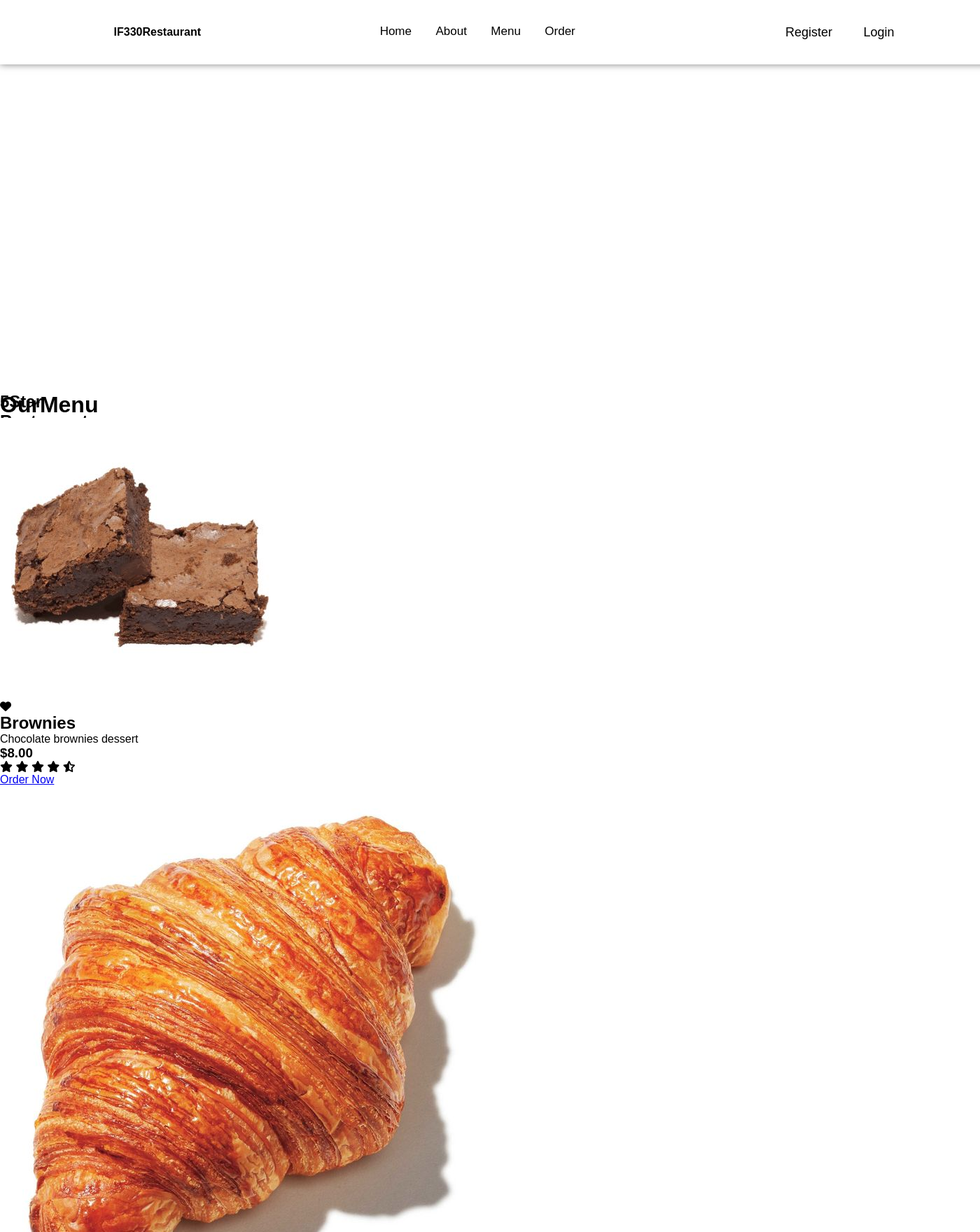
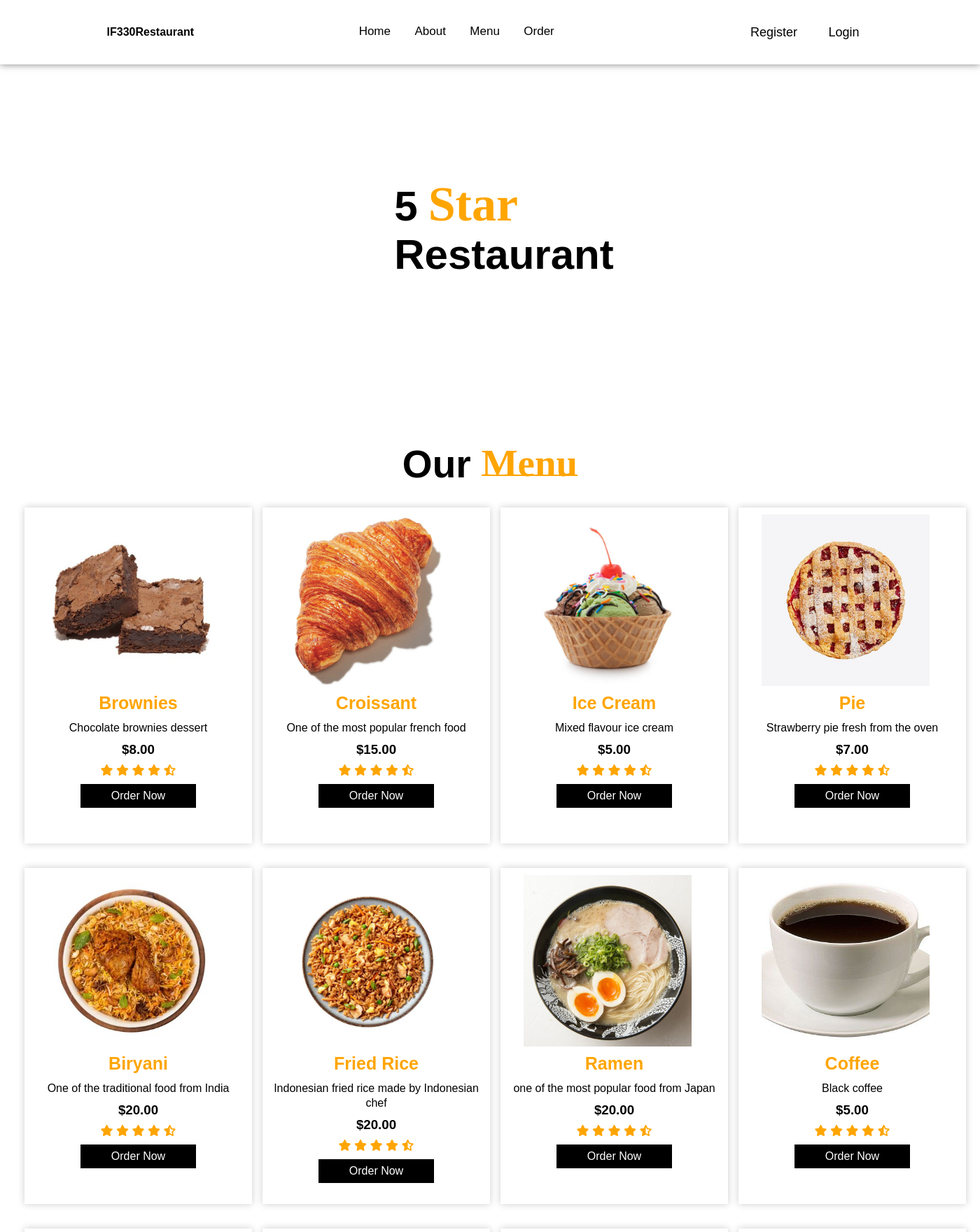
Before and after one commit to Giltp/WebProg_UTS_Lecture, a PHP site: page /HTML/Home.php in a window 1400 px wide. Shown: the top 1760 px of the page at 70% size. Run offline with PHP 8.4, Linux system fonts and the light colour scheme; some libraries are stand-ins or nearby versions.

Commit message:
Update home.css

```diff
--- a/CSS/home.css
+++ b/CSS/home.css
@@ -1,117 +1,177 @@
 *{
     margin: 0;
     padding: 0;
+    box-sizing: border-box;
+    font-family: sans-serif;
 }
+
 html{
-    font-size: 100%;
     scroll-behavior: smooth;
 }
-body {
-    font-family: 'Poppins', sans-serif;
+
+section{
+    width: 100%;
+    height: 70vh;
+}
+
+section .main{
+    display: flex;
+    align-items: center;
+    justify-content: space-around;
+    position: relative;
+    top: -400px;
+}
+
+section .main .men_text h1{
+    font-size: 60px;
+    position: relative;
+    left: 20px;
+    margin-top: 100px;
+}
+
+section .main .men_text h1 span{
+    margin-left: 15px;
+    color: orange;
+    font-family: mv boli;
+    line-height: 22px;
+    font-size: 70px;
+}
+
+/*Menu*/
+
+.menu{
+    width: 100%;
+    padding: 70px 0;
+}
+
+.menu h1{
+    font-size: 55px;
+    display: flex;
+    align-items: center;
+    justify-content: center;
+    margin-bottom: 30px;
+}
+
+.menu h1 span{
+    color: orange;
+    margin-left: 15px;
+    font-family: mv boli;
+}
+
+.menu h1 span::after{
+    content: '';
+    width: 100%;
+    height: 2px;
+    background: orange;
+    display: block;
+    position: relative;
+    bottom: 15px;
+}
+
+.menu .menu_box{
+    width: 95%;
+    margin: 0 auto;
+    display: grid;
+    grid-template-columns: 1fr 1fr 1fr 1fr;
+    grid-gap: 15px;
+}
+
+.menu .menu_box .menu_card{
+    width: 325px;
+    height: 480px;
+    padding-top: 10px;
+    margin-bottom: 20px;
+    box-shadow: 0 0 10px rgba(0,0,0,0.2);
+}
+
+.menu .menu_box .menu_card .menu_image{
+    width: 300px;
+    height: 245px;
+    margin: 0 auto;
     overflow: hidden;
 }
 
-#text{
-    position: relative;
-    width: 100vw;
-    height: 100vh;
-    display: flex;
-    justify-content: center;
-    align-items: center;
-    text-align: center;
+.menu .menu_box .menu_card .menu_image img{
+    width: 80%;
+    height: 100%;
+    object-fit: cover;
+    object-position: center;
+    transition: 0.3s;
+    margin-left: 20px;
 }
 
-#text::before{
-    content: "";
-    position: absolute;
-    top: 0;
-    left: 0;
-    width: 100%;
-    height: 100%;
-    background-image: url(../images/fp.jpeg);
-    background-size: cover;
-    background-position: center center;
-    background-repeat: no-repeat;
-    background-attachment: fixed;
-    filter: brightness(50%);
+.menu .menu_box .menu_card .menu_image:hover img{
+    transform: scale(1.1);
 }
 
-#text_content{
-    position: absolute;
+.menu .menu_box .menu_card .small_card{
+    width: 45px;
+    height: 45px;
+    float: right;
+    position: relative;
+    top: -240px;
+    right: -8px;
+    opacity: 0;
+    border-radius: 7px;
+    transition: 0.3s;
 }
 
-#text_content h1 {
-    color: #fff;
-    font-size: 2.8rem;
-    text-shadow: 2px 2px 2px #000;
+.menu .menu_box .menu_card:hover .small_card{
+    position: relative;
+    top: -240px;
+    right: 20px;
+    opacity: 1;
 }
 
-#text_content h2 {
-    color: #fff;
-    font-size: 2rem;
-    font-family: cursive;
-    margin-top: 1rem;
-    margin-bottom: 4rem;
+.menu .menu_box .menu_card .small_card i{
+    font-size: 25px;
+    display: flex;
+    align-items: center;
+    justify-content: center;
+    line-height: 50px;
+    color: #000;
+    cursor: pointer;
+    text-shadow: 0 0 6px #000;
+    transition: 0.2s;
 }
 
-#text_content a {
-    color: #fff;
-    padding: 5px 20px 5px 20px;
-    border: 1px solid orange;
-    background: rgb(0, 0, 0, 0.6);
-    font-size: 1.5rem;
-    text-decoration: none;
-    border-radius: 25px;
+.menu .menu_box .menu_card .small_card i:hover{
+    color: orange;
 }
 
-#text_content a:hover {
-    background: rgb(50, 50, 50);
+.menu .menu_box .menu_card .menu_info h2{
+    width: 60%;
+    text-align: center;
+    margin: 10px auto 10px auto;
+    font-size: 25px;
+    color: orange;
 }
 
-#header{
-    position: fixed;
-    top: 0;
-    width: 100vw;
-    height: 70px;
-    line-height: 70px;
+.menu .menu_box .menu_card .menu_info p{
+    text-align: center;
+    margin-top: 8px;
+    line-height: 21px;
 }
 
-#navbar {
-    display: flex;
-    justify-content: space-around;
-    background: rgb(0, 0, 0, 0.5);
+.menu .menu_box .menu_card .menu_info h3{
+    text-align: center;
+    margin-top: 10px;
 }
 
-#navbar h1 {
-    color: white;
-    font-size: 1.8rem;
-    text-shadow: 2px 2px 2px #000;
-    font-family: cursive;
+.menu .menu_box .menu_card .menu_info .menu_icon{
+    color: orange;
+    text-align: center;
+    margin: 10px 0 10px 0;
 }
 
-#navbar ul{
+.menu .menu_box .menu_card .menu_info .menu_btn{
     display: flex;
+    align-items: center;
+    justify-content: center;
+    text-decoration: none;
+    color: white;
+    background: #000;
+    padding: 8px 10px;
+    margin: 0 80px;
+    transition: 0.3s;
 }
-#navbar ul li {
-    list-style: none;
-    padding: 3px 15px 3px 15px;
-}
-
-#navbar ul li:hover {
-    background: rgb(50, 50, 50);
-    cursor: pointer;
-}
-
-#navbar ul li a {
-    text-decoration: none;
-    color: #fff;
-    font-size: 1.1rem;
-}
-
-#phone a {
-    text-decoration: none;
-    color: #fff;
-    font-size: 1.1rem;
-    padding: 3px 15px 3px 15px;
-    border: 1px solid orange;
-}
```
